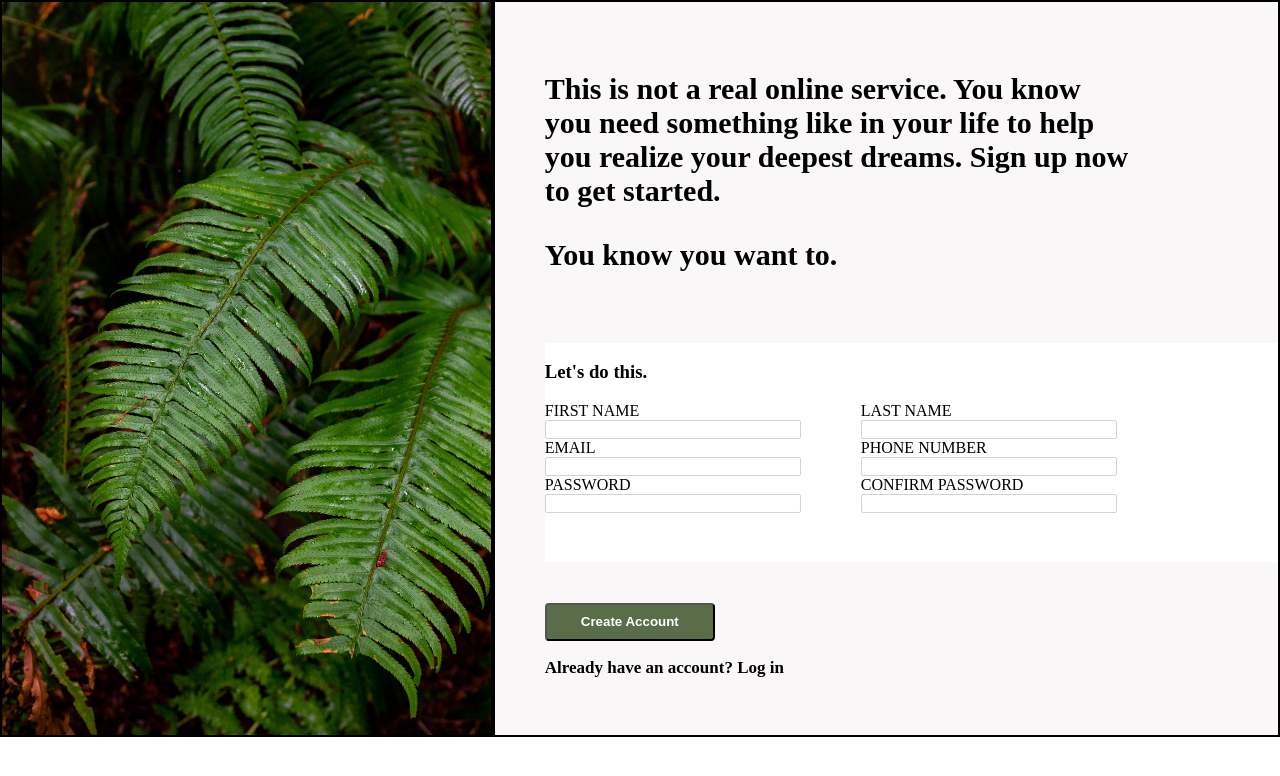
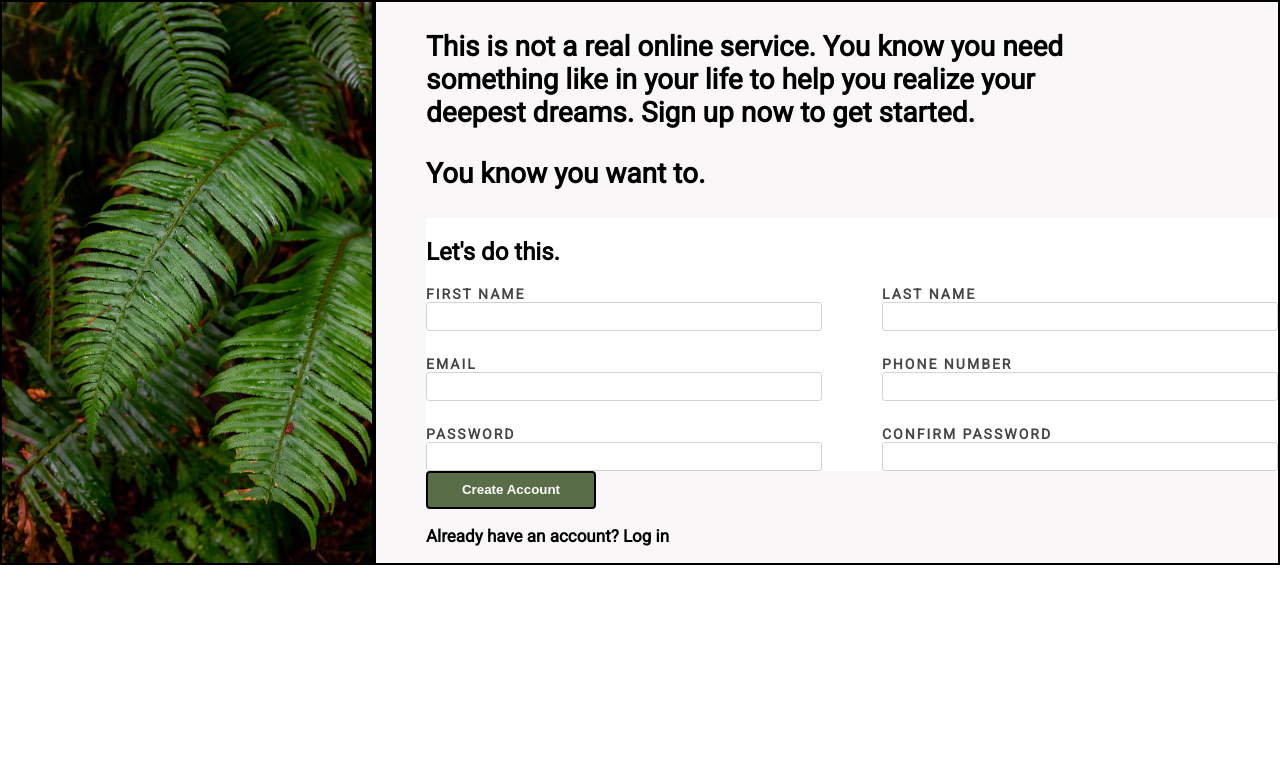
Before and after one commit to bunbohueboi/Project-Sign-Up-Form, a plain HTML site: page index.html in a window 1280 px wide. Drawn offline with Linux system fonts and the light colour scheme.

Commit message:
Added Roboto font, added containers around label+input pair for formatting

```diff
--- a/index.html
+++ b/index.html
@@ -4,6 +4,9 @@
   <meta charset="UTF-8">
   <meta name="viewport" content="width=device-width, initial-scale=1.0">
   <link rel="stylesheet" href="styles.css">
+  <link rel="preconnect" href="https://fonts.googleapis.com">
+  <link rel="preconnect" href="https://fonts.gstatic.com" crossorigin>
+  <link href="https://fonts.googleapis.com/css2?family=Roboto&display=swap" rel="stylesheet">
   <title>Document</title>
 </head>
 <body>
@@ -21,31 +24,40 @@
             </div>
 
             <div class="form-container">
-                <h3>Let's do this.</h3>
+                <h2>Let's do this.</h2>
 
                 <form>
                     <div class="left-column">
+                        <div class='field-container'>
                             <label for="first-name">FIRST NAME</label>
                             <input type="text" id="first-name" name="first-name">
+                        </div>
 
-
-
+                        <div class='field-container'>
                             <label for="email">EMAIL</label>
                             <input type="email" id="email" name="email">
+                        </div>
 
+                        <div class='field-container'>
                             <label for="password">PASSWORD</label>
                             <input type="password" id="password" name="password">
                         </div>
+                    </div>
                     <div class="right-column">
+                        <div class='field-container'>
                           <label for="last-name">LAST NAME</label>
                           <input type="text" id="last-name" name="last-name">
+                        </div>
 
+                        <div class='field-container'>
                             <label for="phone-num">PHONE NUMBER</label>
                             <input type="phone-num" id="phone-num" name="phone-num">
+                        </div>
 
-
+                        <div class='field-container'>
                             <label for="confirm-password">CONFIRM PASSWORD</label>
                             <input type="confirm-password" id="confirm-password" name="confirm-password">
+                        </div>
                     </div>
 
                 </form>
--- a/styles.css
+++ b/styles.css
@@ -1,13 +1,25 @@
+@font-face {
+    font-family: Norse-Bold;
+    src: url(./design/Norse-Bold.otf);
+}
+
+
 body{
     margin:0;
+    font-family: "Roboto";
 }
 .container{
     display:flex;
 }
 
+img {
+    width: 100%;
+    object-fit: fill;
+}
+
 .left-sidebar{
     display:flex;
-    flex-basis:40%;
+    flex-basis:33%;
     border: 2px solid black;
 
 }
@@ -19,7 +31,7 @@ form{
 .right-sidebar{
     display:flex;
     flex-direction: column;
-    flex-basis: 60%;
+    flex-basis: 67%;
     justify-content: space-evenly;
     border:2px solid black;
     padding-left: 50px;
@@ -29,33 +41,45 @@ form{
 
 }
 
-img {
-    width: 100%;
-    object-fit: fill;
-}
+
 
 .form-header-container{
     font-weight: bolder;
-    font-size:30px;
-    max-width: 80%;
+    font-size:28px;
+    max-width: 75%;
 }
 
 .form-container{
     background-color: white;
     display:flex;
     flex-direction: column;
-    flex-basis: 30%;
+    justify-content: center;
+    flex-basis: 35%;
 }
 
+.field-container{
+    display:flex;
+    flex-direction: column;
+}
+
+label{
+    font-size:14px;
+    font-weight: bold;
+    letter-spacing: 2px;
+    color: #464646;
+}
 input{
-    width:250px;
+    width:390px;
+    height:25px;
     border: 1px solid lightgray;
-    border-radius: 2px;
+    border-radius: 3px;
 }
 
 .left-column, .right-column{
     display:flex;
     flex-direction: column;
+    justify-content: space-evenly;
+    gap: 25px;
 }
 
 
@@ -73,5 +97,5 @@ button{
     width:170px;
     height:38px;
     border-radius: 4px;
-    outline:none;
+    border-style:solid
 }
```
Also changed, not shown: design/Norse-Bold.otf (added). Lines whose indentation alone changed are shown as unchanged.
